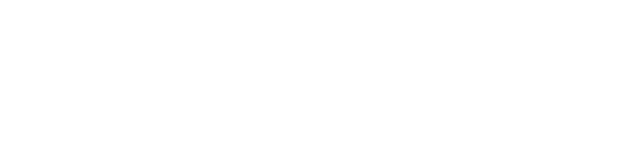
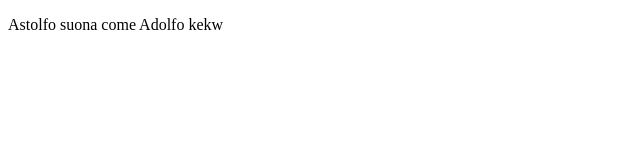
Before and after one commit to Evan-Bonaldo/first-repo, a plain HTML site: page index.html in a window 1280 px wide. Shown: the whole page, without its empty margins (0-640 px from the left). Drawn offline with Linux system fonts and the light colour scheme.

Commit message:
Update index.html

```diff
--- a/index.html
+++ b/index.html
@@ -6,6 +6,6 @@
     <title>Document</title>
 </head>
 <body>
-
+    <p>Astolfo suona come Adolfo kekw</p>
 </body>
 </html>
```
